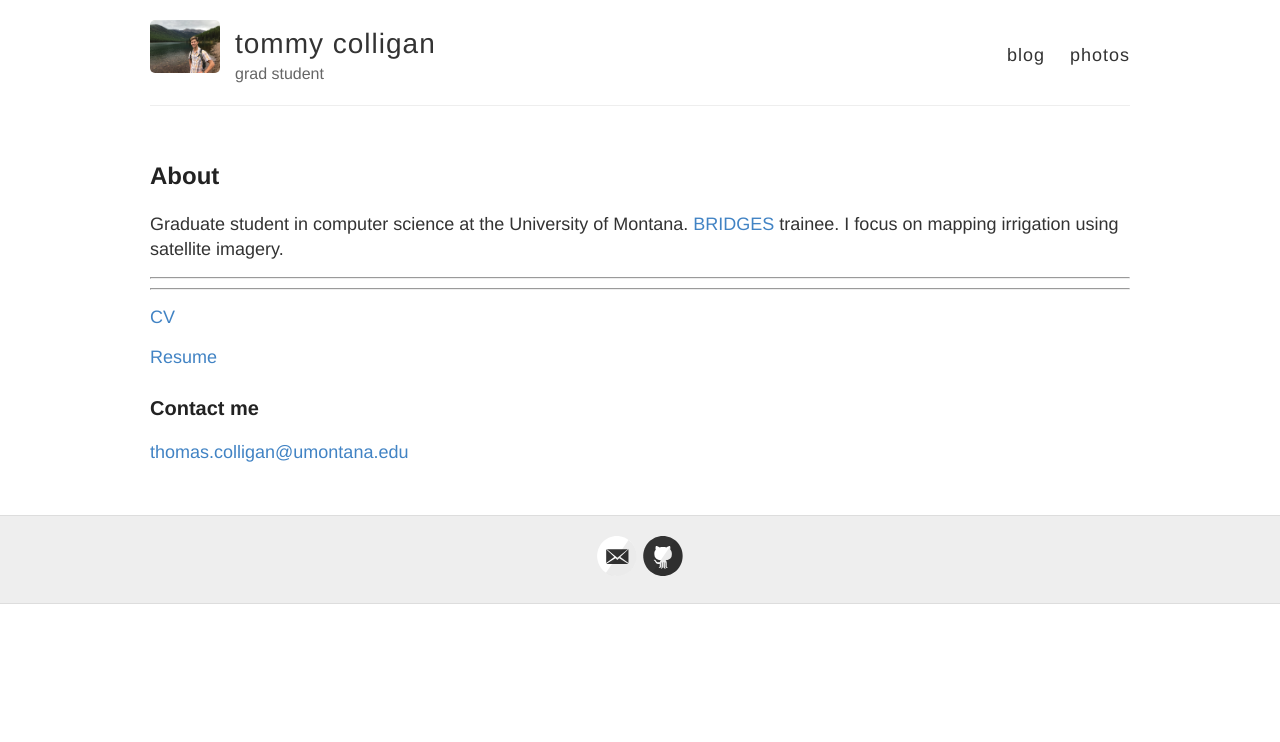
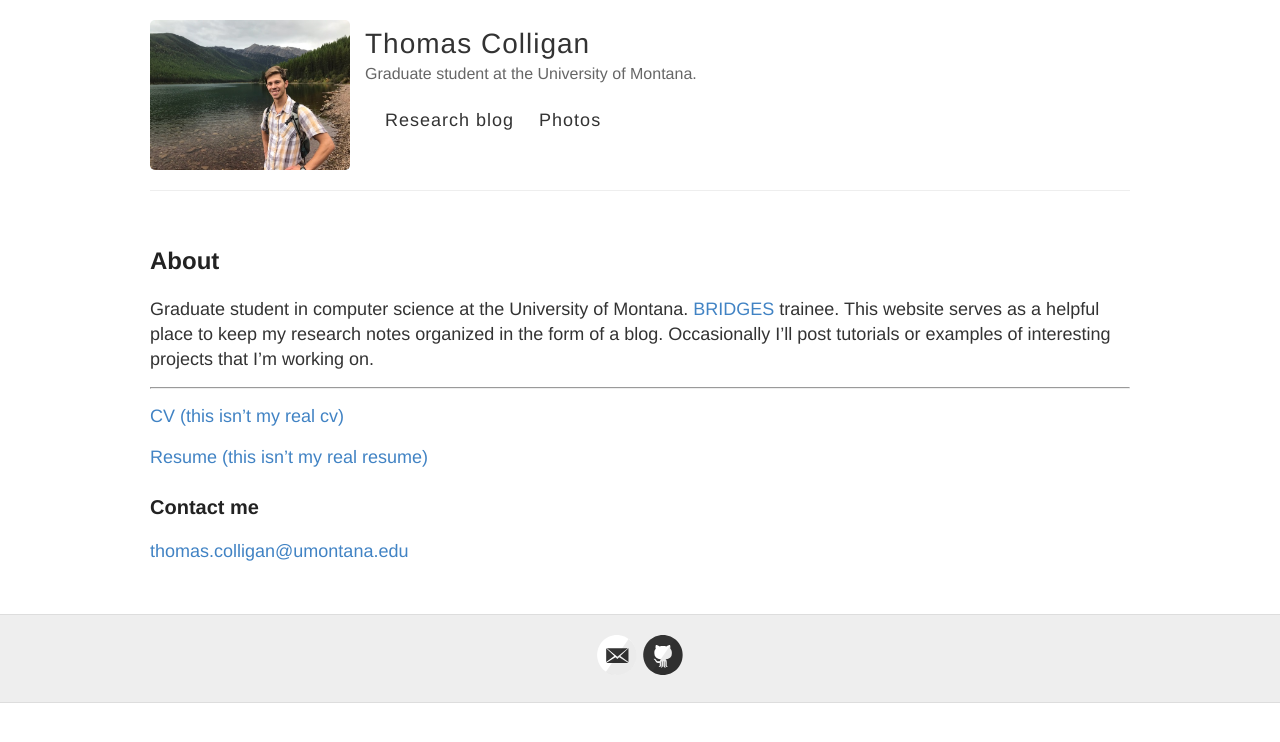
Before and after one commit to colligant/colligant.github.io, a Jekyll site: the page built from index.md, in a window 1280 px wide. Shown: the top 742 px of the page. Built offline with Jekyll 4.4.1, drawn with Linux system fonts in a browser that asks for light colours; our own code applies the rules of GitHub Pages for plain Markdown files.

Commit message:
Change titles. Increase size of photo.

```diff
--- a/_config.yml
+++ b/_config.yml
@@ -3,16 +3,16 @@
 #
 
 # Name of your site (displayed in the header)
-name: tommy colligan
+name: Thomas Colligan
 
 # Short bio or description (displayed in the header)
-description: grad student
+description: Graduate student at the University of Montana.
 avatar: "/images/img.jpg"
 # Flags below are optional
 #
 
 locale: "en-US"
-logo: "https://tcolligan4.github.io/images/5682-cropped.jpg"
+logo: "/images/img.jpg"
 # Includes an icon in the footer for each username you enter
 footer-links:
   email: thomas.colligan@umontana.edu
--- a/_layouts/default.html
+++ b/_layouts/default.html
@@ -27,8 +27,8 @@
           </div>
 
           <nav>
-            <a href="{{ site.baseurl }}/blog">blog</a>
-            <a href="{{ site.baseurl }}/photos">photos</a>
+            <a href="{{ site.baseurl }}/blog">Research blog</a>
+            <a href="{{ site.baseurl }}/photos">Photos</a>
           </nav>
         </header>
       </div>
--- a/blog.html
+++ b/blog.html
@@ -1,6 +1,12 @@
 ---
 layout: default
 ---
+<div>
+    <b>
+	<font size="+2">Research notes and ramblings. Posts generally are research notes titled with
+	a date, but sometimes contain multiple days of notes.</font>
+    </b>
+</div>
 <div class="posts">
 {% for post in site.posts %}
   {% assign currentdate = post.date | date: "%Y" %}
--- a/index.md
+++ b/index.md
@@ -2,17 +2,17 @@
 layout: default
 ---
 ## About
-Graduate student in computer science at the University of Montana. [BRIDGES](ht
-tps://www.umt.edu/bridges/) trainee. I focus on mapping irrigation using
-satellite imagery.
+Graduate student in computer science at the University of Montana.
+[BRIDGES](https://www.umt.edu/bridges/) trainee. This website serves as a helpful place to keep my
+research notes organized in the form of a blog. Occasionally I'll post tutorials or examples of
+interesting projects that I'm working on.
 
-----
 ****
 
-[CV]({{ site.baseurl }}/assets/cv.pdf)
+[CV (this isn't my real cv)]({{ site.baseurl }}/assets/cv.pdf)
 
 
-[Resume]({{ site.baseurl }}/assets/cv.pdf)
+[Resume (this isn't my real resume)]({{ site.baseurl }}/assets/cv.pdf)
 
 ### Contact me
 
--- a/style.scss
+++ b/style.scss
@@ -165,8 +165,8 @@ img {
 
 .site-avatar {
   float: left;
-  width: 70px;
-  height: 100;
+  width: 100;
+  height: 150px;
   margin-right: 15px;
 
   @include mobile {
@@ -176,12 +176,13 @@ img {
   }
 
   img {
+    width: 200px;
     border-radius: 5px;
   }
 }
 
 .site-info {
-  float: left;
+  float: center;
 
   @include mobile {
     float: none;
@@ -211,8 +212,9 @@ img {
 }
 
 nav {
-  float: right;
+  float: center;
   margin-top: 23px; // @TODO: Vertically middle align
+  margin-left: 0px; // @TODO: Vertically middle align
   font-family: $helveticaNeue;
   font-size: 18px;
 
```
Also changed, not shown: _posts/2020/2020-03-27-2020-03-27-model-comparison.md (+5 -1 lines), photos.md (+1 -1 lines).
